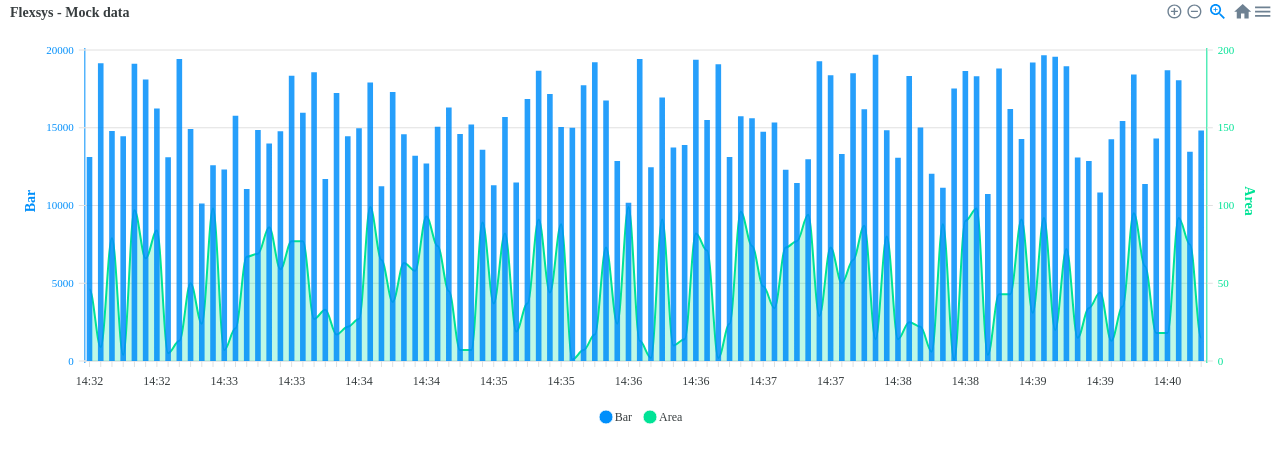
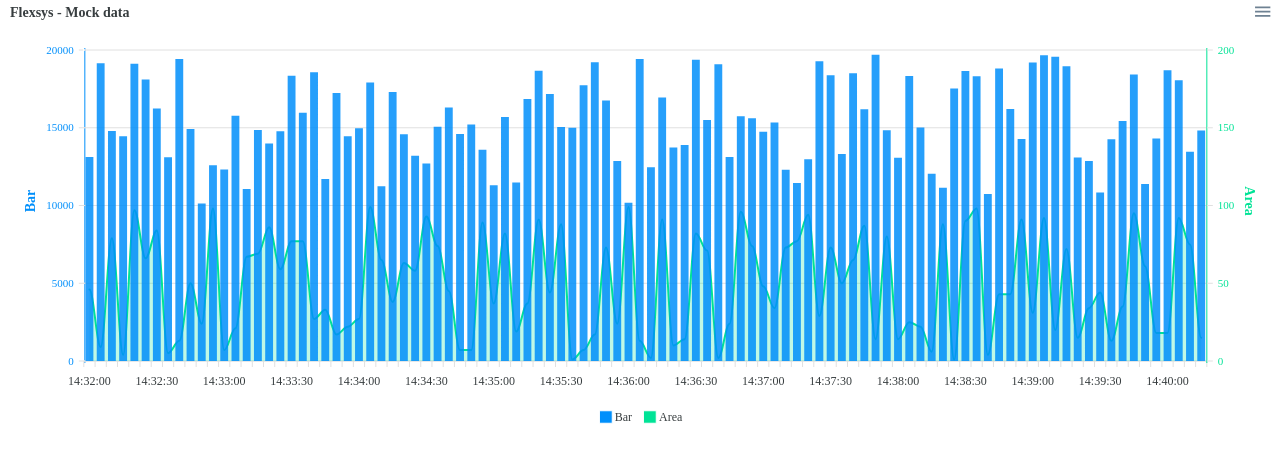
Before and after one commit to wanted-pre-7/pre-onboarding-9th-3-7, a React (Vite) app: page /chart in a window 1280 px wide. Shown: the top 462 px of the page. Built offline with nearby package versions, Linux system fonts and the light colour scheme; a web font is replaced by a local one.

Commit message:
feat[#8 #11 #19]: useSearchParams를 활용하여 특정 데이터 구역 클릭 시 필터기능 구현

```diff
--- a/package.json
+++ b/package.json
@@ -15,6 +15,7 @@
     "react": "^18.2.0",
     "react-apexcharts": "^1.4.0",
     "react-dom": "^18.2.0",
+    "react-router-dom": "^6.9.0",
     "styled-components": "^5.3.8"
   },
   "devDependencies": {
--- a/src/App.tsx
+++ b/src/App.tsx
@@ -1,3 +1,4 @@
+import { useSearchParams } from "react-router-dom";
 import { fetchFlexsysData } from "./api/apis";
 import Chart from "./components/Chart";
 import GlobalStyle from "./GlobalStyle";
@@ -6,12 +7,19 @@ import type { IResData } from "./types/chartTypes";
 
 const App = () => {
   const chartData: IResData[] = useFetchData(fetchFlexsysData);
+  const [searchParams, setSearchParams] = useSearchParams();
+
+  const currentParams = searchParams.get("id");
 
   return (
     <>
       <GlobalStyle />
-      {/* todo: type error fix */}
-      <Chart data={chartData} />
+      {/* todo: fix type error */}
+      <Chart
+        data={chartData}
+        currentParams={currentParams}
+        setSearchParams={setSearchParams}
+      />
     </>
   );
 };
--- a/src/components/Chart.tsx
+++ b/src/components/Chart.tsx
@@ -1,24 +1,38 @@
 import type { ApexOptions } from "apexcharts";
 import ApexCharts from "react-apexcharts";
-import type { IChartData, IResData } from "../types/chartTypes";
+import type { IToChartProps, IValueData } from "../types/chartTypes";
 
-const Chart = ({ data }: IResData) => {
-  const detailTimes: string[] = Object.keys(data).map((el) => el.split(" ")[1]);
-  const Times: string[] = detailTimes.map((el) => el.slice(0, 5));
-  const Values: IChartData[] = Object.values(data);
-  const idArr: string[] = Values.map((el) => el.id);
+const Chart = ({ data, currentParams, setSearchParams }: IToChartProps) => {
+  const areaData: IValueData[] = Object.entries(data)?.map(
+    ([x, { id, value_area }]) => ({
+      id,
+      x,
+      y: value_area,
+    }),
+  );
+
+  const barData: IValueData[] = Object.entries(data)?.map(
+    ([x, { id, value_bar }]) => ({
+      id,
+      x,
+      y: value_bar,
+      fillColor: id === currentParams ? "#F9C80E" : "",
+    }),
+  );
+  const Times: string[] = Object.keys(data);
+  const idArr: string[] = areaData.map((el) => el.id);
 
   const chartSeries = {
     series: [
       {
         name: "Bar",
         type: "bar",
-        data: Values.map((row: IChartData) => row.value_bar),
+        data: barData,
       },
       {
         name: "Area",
         type: "area",
-        data: Values.map((row: IChartData) => row.value_area),
+        data: areaData,
       },
     ],
   };
@@ -27,60 +41,47 @@ const Chart = ({ data }: IResData) => {
     chart: {
       stacked: false,
       fontFamily: "Spoqa Han Sans Neo",
-      toolbar: {
-        tools: {
-          download: true,
-          selection: false,
-          zoom: true,
-          zoomin: true,
-          zoomout: true,
-          pan: false,
-          reset: true,
+      events: {
+        click: (event, chartContext, config) => {
+          const clickedId = idArr[config.dataPointIndex];
+          if (clickedId) setSearchParams({ id: clickedId });
         },
+      },
+      selection: {
+        enabled: true,
       },
     },
     tooltip: {
       shared: true,
       intersect: false,
       enabled: true,
-      // react-apexchart 툴팁 : 현재 html string 형식으로밖에 지원하지 않음
       custom({ series, dataPointIndex }) {
         return `<div class="custom-tooltip">
         <h3>${idArr[dataPointIndex]}</h3>
         <div class="group">
           <span class="group-bar">Bar: ${series[0][dataPointIndex]}</span>
           <span class="group-area">Area: ${series[1][dataPointIndex]}</span>
-          <span class="group-time">Time: ${detailTimes[dataPointIndex]}</span>
+          <span class="group-time">Date: ${Times[dataPointIndex]}</span>
         </div>
       </div>`;
       },
     },
+    dataLabels: {
+      enabled: false,
+    },
     stroke: {
-      width: [0, 2, 5],
+      width: [0, 2],
       curve: "smooth",
-    },
-    plotOptions: {
-      bar: {
-        columnWidth: "50%",
-      },
     },
     fill: {
       opacity: [0.85, 0.25, 1],
-      gradient: {
-        inverseColors: false,
-        shade: "light",
-        type: "vertical",
-        opacityFrom: 0.85,
-        opacityTo: 0.55,
-        stops: [0, 100, 100, 100],
-      },
     },
     title: {
       text: "Flexsys - Mock data",
       align: "left",
     },
     xaxis: {
-      categories: [...Times],
+      categories: [...Times].map((el) => el.split(" ")[1]),
       tickAmount: 15,
       labels: {
         trim: false,
@@ -140,7 +141,12 @@ const Chart = ({ data }: IResData) => {
   };
 
   return (
-    <ApexCharts options={options} series={chartSeries.series} height={430} />
+    <ApexCharts
+      options={options}
+      series={chartSeries.series}
+      height={430}
+      type="bar"
+    />
   );
 };
 
--- a/src/index.tsx
+++ b/src/index.tsx
@@ -1,8 +1,9 @@
 import ReactDOM from "react-dom/client";
-import App from "./App";
+import { RouterProvider } from "react-router-dom";
+import router from "./Router";
 
 const root = ReactDOM.createRoot(
   document.getElementById("root") as HTMLElement,
 );
 
-root.render(<App />);
+root.render(<RouterProvider router={router} />);
```
Also changed, not shown: src/Router.tsx (added, +27 -0 lines), src/types/chartTypes.ts (+13 -0 lines), 1 other file (tests, documents, lock files or other folders).
